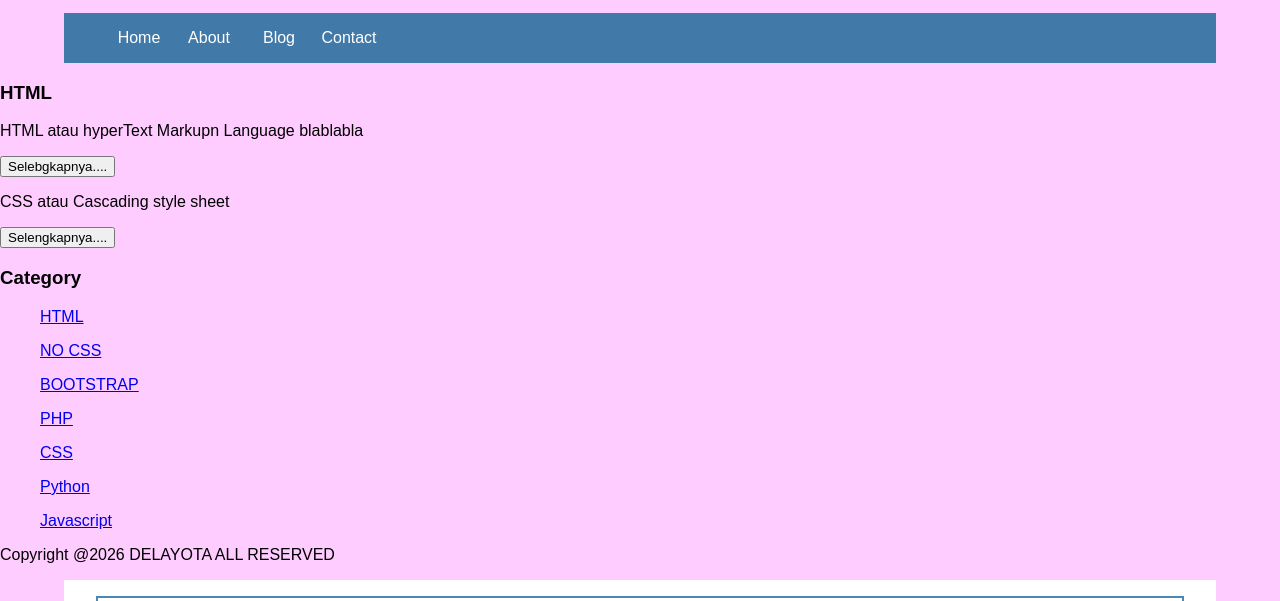
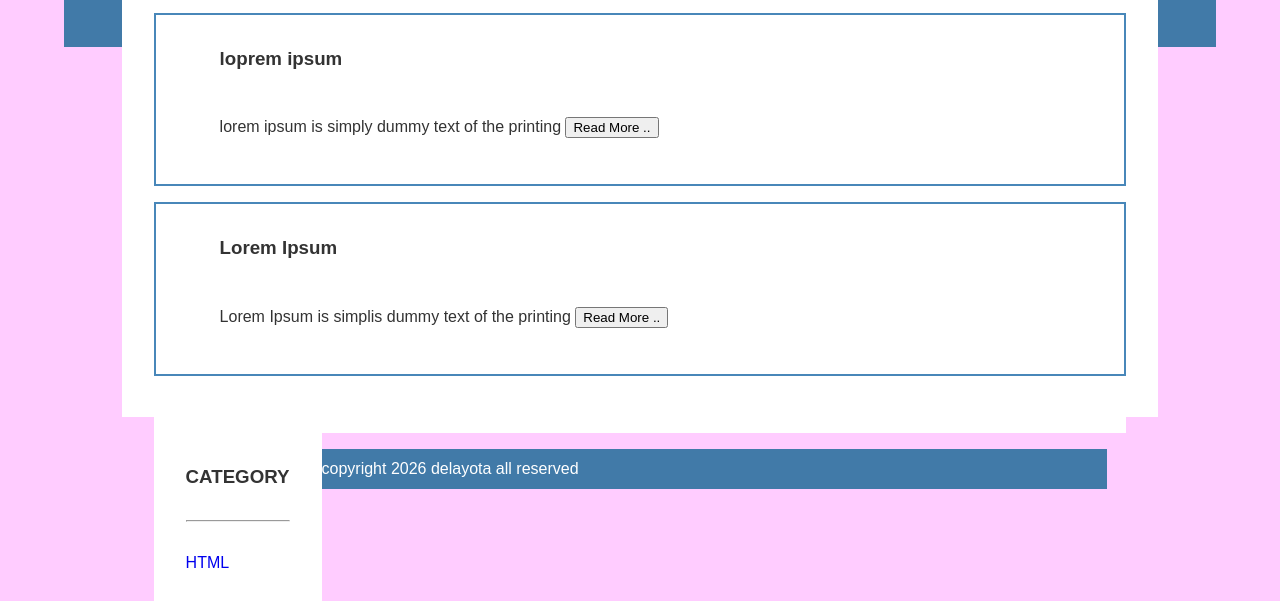
Before and after one commit to namiramaia/webku, a plain HTML site: page index.html in a window 1280 px wide. Shown: the part 143-744 px from the top of the page. Drawn offline with Linux system fonts and the light colour scheme.

Commit message:
Update index.html

```diff
--- a/index.html
+++ b/index.html
@@ -11,32 +11,6 @@
          </div>
         </div>
    <div class="menu">
-<ul>
-<li><a href="#">Home</a></li>
-<li><a href="#">About</a></li>
-<li><a href="#">Blog</a></li>
-<li><a href="#">Contact</a></li>
-</ul>
-   </div>
-<h3>HTML</h3>
-
-<p>HTML atau hyperText Markupn Language blablabla</p>
-<button>Selebgkapnya....</button>
-<p>CSS atau Cascading style sheet</p>
-<button>Selengkapnya....</button>
-
-
-<h3>Category</h3>
-<ul>
-   <p><a href="#" >HTML</a></p>
-   <p><a href="#" >NO CSS</a></p>
-   <p><a href="#" >BOOTSTRAP</a><p>
-   <p><a href="#" >PHP</a><p>
-   <p><a href="#" >CSS</a><p>
-   <p><a href="#" >Python</a><p>
-   <p><a href="#" >Javascript</a><p>
-</ul>
-  <p>Copyright @2026 DELAYOTA ALL RESERVED</P>
 
 <div class="content">
    <div class="jarak">
@@ -80,7 +54,7 @@
 </div>
 <div class="footer">
       <div class+"jarak">
-         <p>copyright 2026 delayota all reserved</p>p>
+         <p>copyright 2026 delayota all reserved</p>
       </div>
 </div>
 
```
